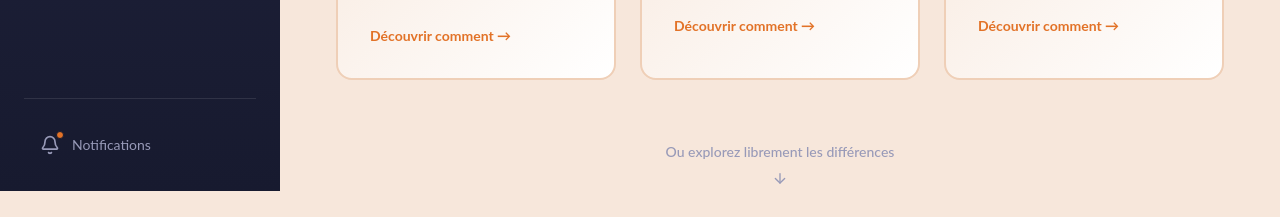
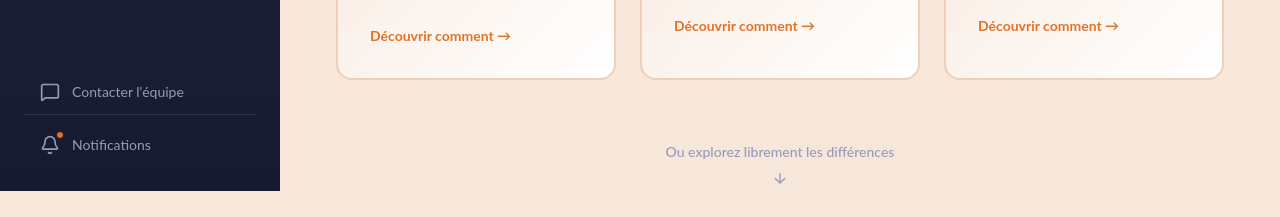
Before and after one commit to memoways/artefacts-demonstrator-app, a React (Vite) app: page / in a window 1280 px wide. Shown: the part 609-826 px from the top of the page. Built offline with nearby package versions, Linux system fonts and the light colour scheme.

Commit message:
fix: Update navigation links and Sidebar contact info

```diff
--- a/src/components/home/ComparisonScreen.tsx
+++ b/src/components/home/ComparisonScreen.tsx
@@ -1,4 +1,5 @@
 import { ArrowLeft, Clock, Mail, FileText, Smile, RefreshCw, AlertTriangle, Sparkles } from 'lucide-react';
+import { Link } from 'react-router-dom';
 
 interface ComparisonScreenProps {
     onBack: () => void;
@@ -126,9 +127,9 @@ const ComparisonScreen = ({ onBack, onReset }: ComparisonScreenProps) => {
                 >
                     🔄 Recommencer
                 </button>
-                <button className="px-6 py-3 rounded-xl bg-autumn-landscape text-white font-bold hover:bg-pizazz shadow-lg hover:shadow-xl transition-all flex items-center gap-2">
+                <Link to="/theater" className="px-6 py-3 rounded-xl bg-autumn-landscape text-white font-bold hover:bg-pizazz shadow-lg hover:shadow-xl transition-all flex items-center gap-2">
                     ✨ Découvrir les démos
-                </button>
+                </Link>
             </div>
         </section>
     );
--- a/src/components/layout/Sidebar.tsx
+++ b/src/components/layout/Sidebar.tsx
@@ -102,8 +102,19 @@ const Sidebar = () => {
                 </div>
             </nav>
 
+            <a
+                href="https://memoways.com/contact"
+                target="_blank"
+                rel="noopener noreferrer"
+                className="flex items-center gap-3 px-4 py-3 text-skyline hover:text-white w-full transition-colors"
+            >
+                <MessageSquare size={20} />
+                <span className="font-body text-sm">Contacter l'équipe</span>
+            </a>
+
+
             {/* Notifications at bottom */}
-            <div className="mt-auto pt-6 border-t border-white/10 relative">
+            <div className="pt-2 border-t border-white/10 relative">
                 <button
                     onClick={() => setShowNotifications(!showNotifications)}
                     className="flex items-center gap-3 px-4 py-3 text-skyline hover:text-white w-full transition-colors relative"
@@ -139,7 +150,7 @@ const Sidebar = () => {
                     </div>
                 )}
             </div>
-        </div>
+        </div >
     );
 };
 
```
